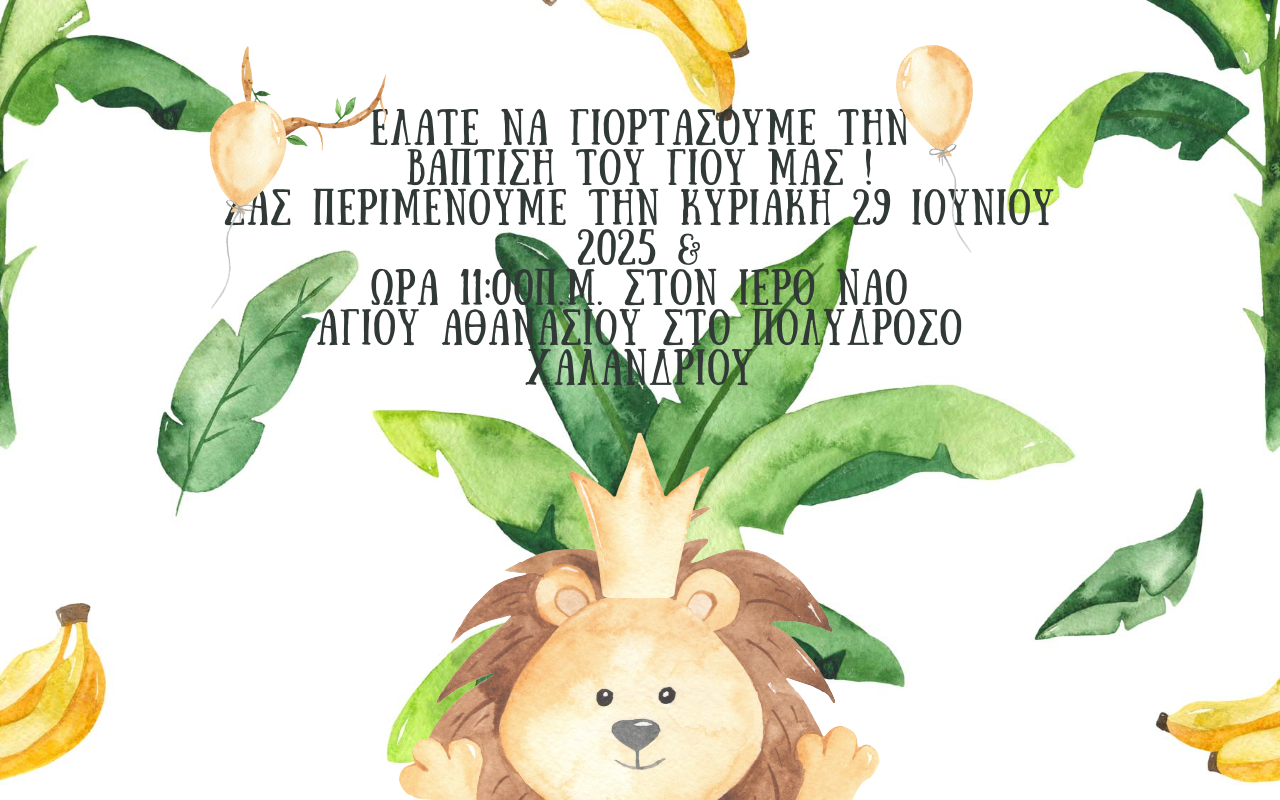
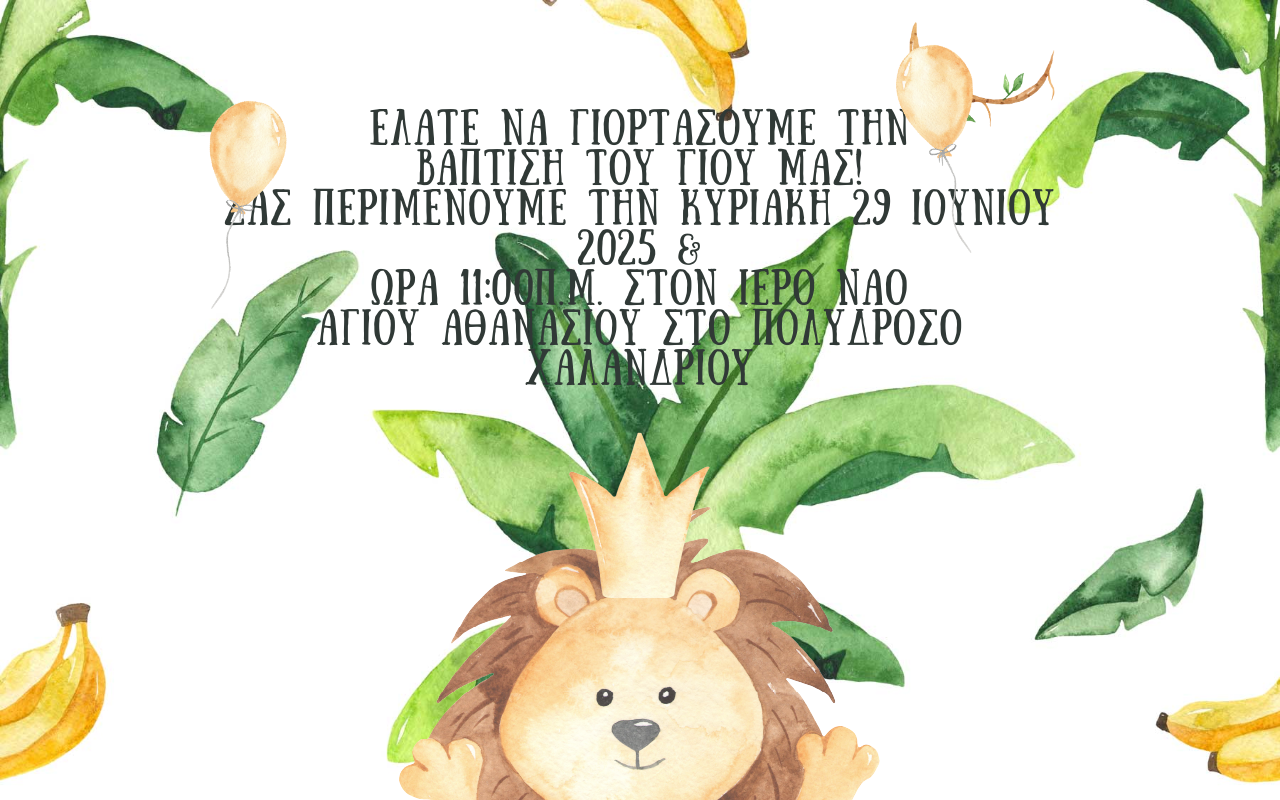
Before and after one commit to nikosalex/nikosalex.github.io, a Next.js app: page / in a window 1280 px wide. Shown: the top 800 px of the page. Built offline with nearby package versions, Linux system fonts and the light colour scheme.

Commit message:
Text change

```diff
--- a/src/app/page.tsx
+++ b/src/app/page.tsx
@@ -7,8 +7,7 @@ export default function Home() {
       {/* Main Invitation */}
       <div className="max-w-4xl w-full px-4 md:px-8 py-8 relative invitation-container">
         {/* Decorative elements - positioned according to original design */}
-        {/* <div className="absolute top-0 right-0 m-4"> */}
-        <div className="absolute top-10 right-30 z-15">
+        <div className="absolute top-0 right-0 m-4">
           <Image
             src="/images/monkey.png"
             alt="Decorative monkey"
@@ -45,7 +44,7 @@ export default function Home() {
         {/* Invitation Text - now with more spacing and slightly larger */}
         <div className="invitation-text text-2xl md:text-3xl lg:text-4xl mb-12 mt-12 pt-6">
           ελατε να γιορτασουMε την<br />
-          βαπτιση του γιου Μασ !<br />
+          βαπτιση του γιου Μασ!<br />
           σασ περιΜενουΜε την κυριακη 29 ιουνιου 2025 &<br />
           ωρα 11:00Π.Μ. στον ιερο ναο<br />
           αγιου αθανασιου στο πολυδροσο χαλανδριου<br />
```
